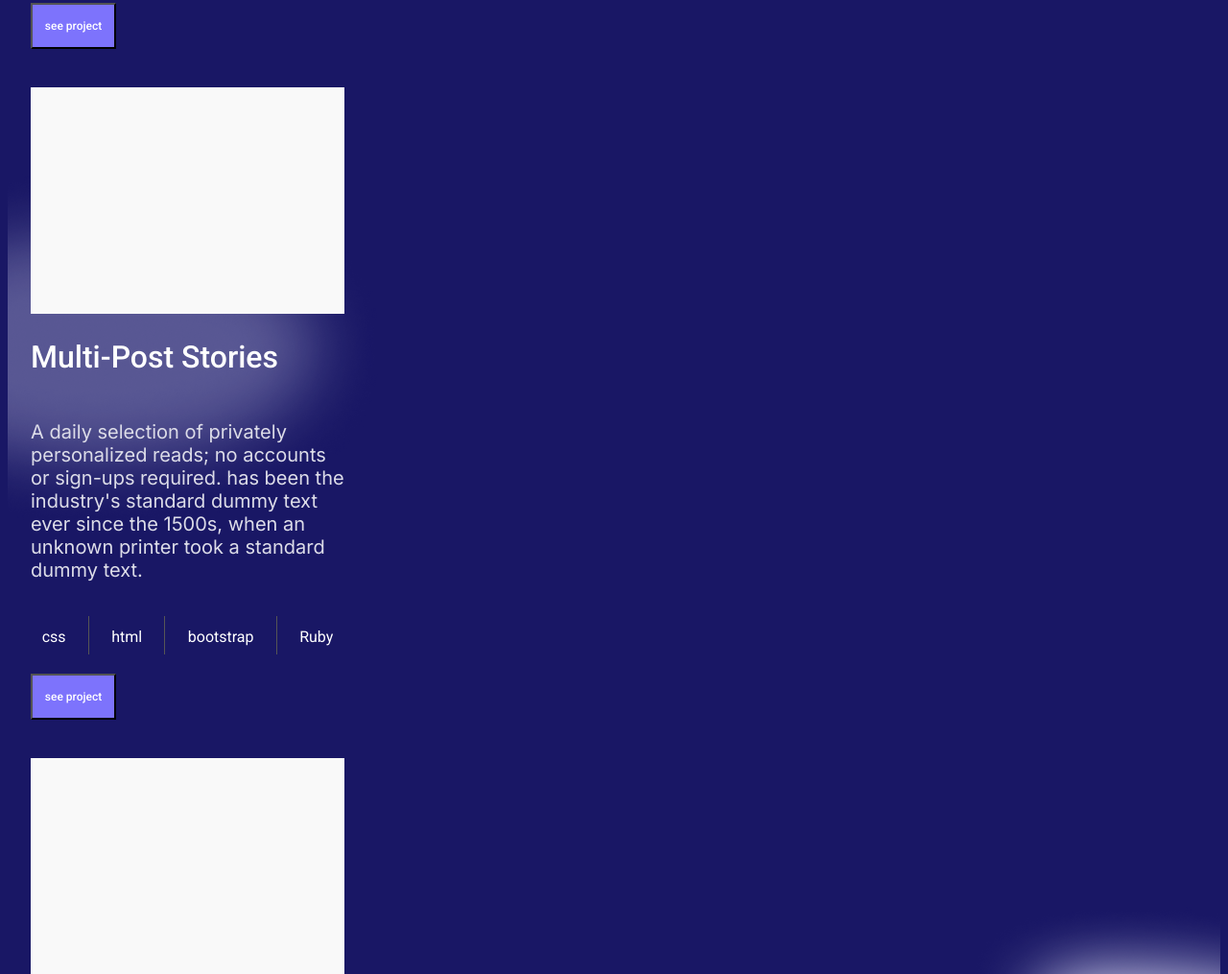
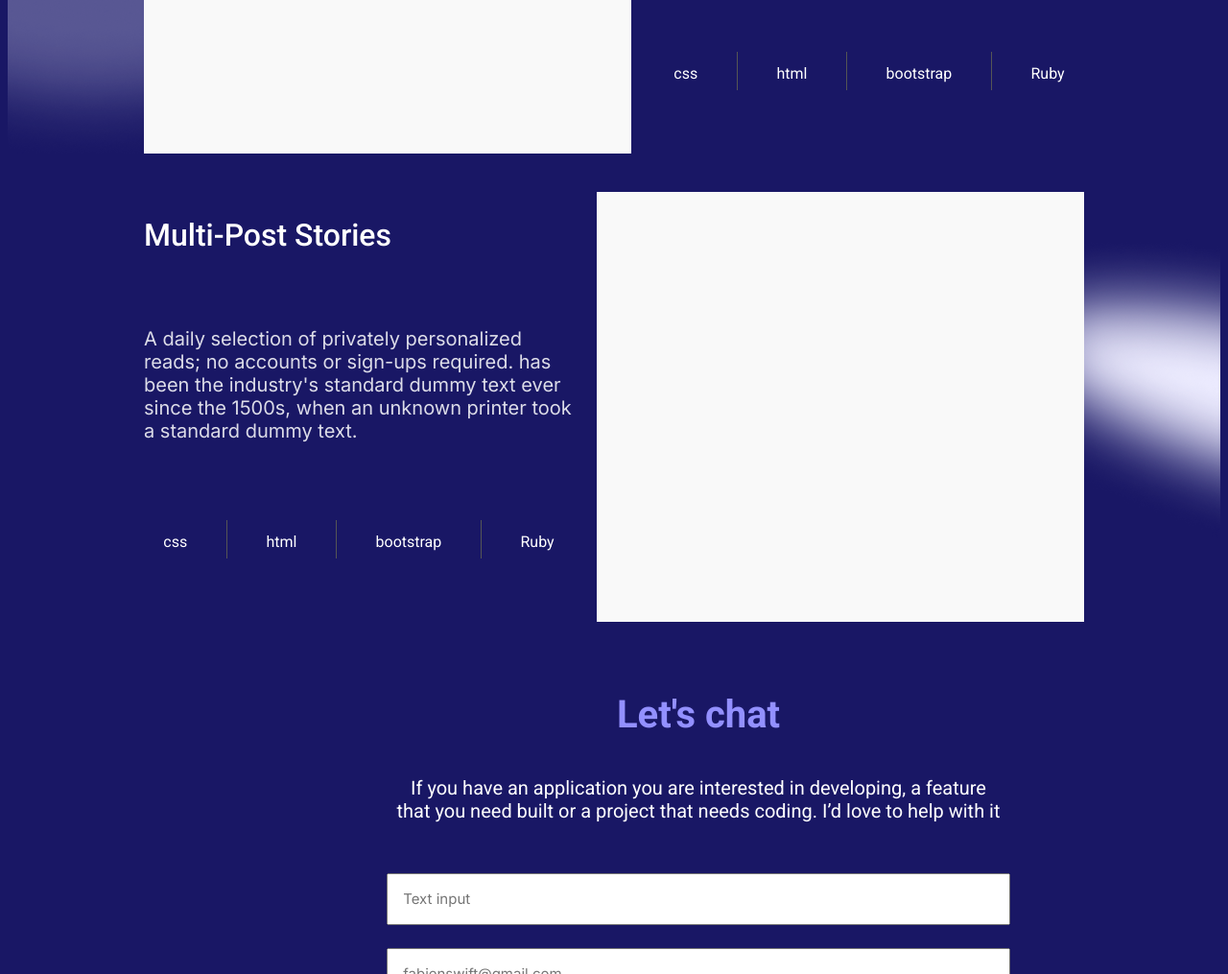
Before and after one commit to fibini/Portfolio-Desktop-Version, a website: page index.html in a window 1280 px wide. Shown: the part 2387-3402 px from the top of the page at 96% size. Drawn offline with Linux system fonts and the light colour scheme.

Commit message:
Add css media queries for desktop size above 768px bottom section and made changes to index.html

```diff
--- a/index.html
+++ b/index.html
@@ -81,7 +81,7 @@
         <div class="socials">
           <div class="w-group">
             <h5 class="wor">Work</h5>
-            <img class="arrow" src="./img/Group-55.png" alt="">
+            <img class="arrow" src="./img/Group-55.png" alt="" />
           </div>
           <ul class="so">
             <li>
@@ -109,11 +109,12 @@
             </li>
           </ul>
           <div class="w-group">
-            <img class="arrow" src="./img/Group-55.png" alt="">
+            <img class="arrow" src="./img/Group-55.png" alt="" />
             <h5 class="wor">Work</h5>
           </div>
         </div>
       </section>
+      <!--Middle1-->
       <section class="middle">
         <h1 class="work">MY RECENT WORK</h1>
         <img class="divi" src="./img/Devider.png" alt="small horizontal line" />
@@ -147,19 +148,20 @@
           <button class="bt" type="button">see project</button>
         </div>
       </section>
+      <!--Middle2-->
       <section class="middle2">
         <img
-          class="blank"
+          class="blank2"
           src="./img/Img-Placeholder.png"
           alt="blank image white screen"
         />
-        <h1 class="post">Multi-Post Stories</h1>
-        <p class="select">
+        <h1 class="post2">Multi-Post Stories</h1>
+        <p class="select2">
           A daily selection of privately personalized reads; no accounts or
           sign-ups required. has been the industry's standard dummy text ever
           since the 1500s, when an unknown printer took a standard dummy text.
         </p>
-        <ul class="stuff">
+        <ul class="stuff2">
           <li>css</li>
           <li>
             <img src="./img/Rectangle-70.png" alt="upright small rectangle" />
@@ -174,10 +176,11 @@
           </li>
           <li>Ruby</li>
         </ul>
-        <div class="but">
+        <div class="but2">
           <button class="bt" type="button">see project</button>
         </div>
       </section>
+      <!--Middle3-->
       <section class="middle3">
         <img
           class="blank"
@@ -209,19 +212,20 @@
           <button class="bt" type="button">see project</button>
         </div>
       </section>
+      <!--Middle4-->
       <section class="middle4">
         <img
-          class="blank"
+          class="blank2"
           src="./img/Img-Placeholder.png"
           alt="blank image white screen"
         />
-        <h1 class="post">Multi-Post Stories</h1>
-        <p class="select">
+        <h1 class="post2">Multi-Post Stories</h1>
+        <p class="select2">
           A daily selection of privately personalized reads; no accounts or
           sign-ups required. has been the industry's standard dummy text ever
           since the 1500s, when an unknown printer took a standard dummy text.
         </p>
-        <ul class="stuff">
+        <ul class="stuff2">
           <li>css</li>
           <li>
             <img src="./img/Rectangle-70.png" alt="upright small rectangle" />
@@ -236,12 +240,17 @@
           </li>
           <li>Ruby</li>
         </ul>
-        <div class="but">
+        <div class="but2">
           <button class="bt" type="button">see project</button>
         </div>
       </section>
       <section class="contact">
-        <h1 class="co">CONTACT US</h1>
+        <div class="conta">
+          <h1 class="co">CONTACT US</h1>
+        </div>
+        <div class="coco">
+          <h1 class="co1">Let's chat</h1>
+        </div>
         <p class="descrip">
           If you have an application you are interested in developing, a feature
           that you need built or a project that needs coding. I’d love to help
@@ -278,6 +287,7 @@
             required
           ></textarea>
           <button class="bt" type="submit">see project</button>
+          <button class="bt1" type="submit">send</button>
         </form>
       </section>
       <img
--- a/style.css
+++ b/style.css
@@ -250,6 +250,7 @@ ul {
   font-weight: 500;
 }
 
+
 .select {
   grid-column: 2 / 3;
   grid-row: 5 / 6;
@@ -257,6 +258,42 @@ ul {
   font-family: 'Inter', sans-serif;
   color: #dcdce8;
 }
+
+.blank2 {
+    grid-column: 2 / 3;
+    grid-row: 3 / 4;
+  }
+
+  .stuff2 {
+    grid-column: 2 / 3;
+    grid-row: 6 / 7;
+    display: flex;
+    justify-content: space-around;
+    align-items: center;
+    padding-left: 0;
+  }
+
+  .but2 {
+    grid-column: 2 / 3;
+    grid-row: 7 / 8;
+    display: flex;
+  }
+
+.post2 {
+    grid-column: 2 / 3;
+    grid-row: 4 / 5;
+    font-size: 32px;
+    font-weight: 500;
+  }
+
+
+  .select2 {
+    grid-column: 2 / 3;
+    grid-row: 5 / 6;
+    font-size: 20px;
+    font-family: 'Inter', sans-serif;
+    color: #dcdce8;
+  }
 
 .middle2 {
   display: grid;
@@ -307,6 +344,10 @@ ul {
   align-items: center;
 }
 
+.coco {
+    display: none;
+}
+
 .co {
   font-weight: 500;
   font-size: 32px;
@@ -318,6 +359,7 @@ ul {
   margin-left: 24px;
   margin-right: 24px;
 }
+
 
 .descrip {
   margin-left: 24px;
@@ -494,6 +536,177 @@ ul {
         background-image: none;
     }
 
+    .middle {
+        display: grid;
+        grid-template-columns: 142px 444px 1fr 472px 142px;
+    }
+
+    .work {
+        font-size: 50px;
+        font-weight: 700;
+        margin-bottom: 24px;
+    }
+
+    .blank {
+        width: 100%;
+        height: 448px;
+        grid-column: 2 / 4 ;
+        grid-row: 3 / 7;
+
+    }
+
+    .divi {
+        width: 100%;
+        height: 1px;
+        grid-column: 2 / 5;
+        margin-bottom: 96px;
+    }
+
+    .post {
+        grid-column: 4 / 5;
+        grid-row: 3 / 4;
+        margin-left: 24px;
+    }
+
+    .select {
+        grid-column: 4 / 5;
+        grid-row: 4 / 5;
+        margin-left: 24px;
+    }
+
+    .stuff {
+        grid-column: 4 / 5;
+        grid-row: 5 / 6;
+        margin-left: 24px;
+    }
+
+    .but {
+        grid-column: 4 / 5;
+        grid-row: 6 / 7;
+        margin-left: 24px;
+    }
+
+    .middle2 {
+        grid-template-columns: 142px 472px 1fr 444px 142px;
+
+    }
+
+    .blank2 {
+        width: 100%;
+        height: 448px;
+        grid-column: 3 / 5;
+        grid-row: 1 / 5;
+
+    }
+
+    .post2 {
+        font-size: 32px;
+        font-weight: 500;
+        grid-column: 2 / 3;
+        grid-row: 1 / 2;
+        margin-right: 24px;
+    }
+
+    .select2 {
+        font-size: 20px;
+        font-family: 'Inter', sans-serif;
+        color: #dcdce8;
+        grid-column: 2 / 3;
+        grid-row: 2 / 3;
+        margin-right: 24px;
+    }
+
+    .stuff2 {
+        display: flex;
+        justify-content: space-around;
+        align-items: center;
+        padding-left: 0;
+        grid-column: 2 / 3;
+        grid-row: 3 / 4;
+        margin-right: 24px;
+    }
+
+    .but2 {
+        display: flex;
+        grid-column: 2 / 3;
+        grid-row: 4 / 5;
+        margin-right: 24px;
+    }
+
+    .middle3 {
+        display: grid;
+        grid-template-columns: 142px 444px 1fr 472px 142px;
+    }
+
+    .middle4 {
+        grid-template-columns: 142px 472px 1fr 444px 142px;
+    }
+
+    .co {
+        display: none;
+    }
+
+    .coco {
+        display: block;
+    }
+
+    .co1{
+        font-weight: 700;
+        font-size: 40px;
+        color: #9390ff;
+        align-items: center;
+        height: 35px;
+        width: 684px;
+        margin-right: 0px;
+        text-align: center;
+    }
+
+    .contact {
+        display: grid;
+        grid-template-columns: 378px 684px 378px;
+        grid-template-rows: auto;
+    }
+
+    .descrip {
+        font-weight: 400;
+        font-size: 20px;
+        grid-column: 2 / 3;
+        grid-row: 2 / 3;
+        height: 61px;
+        text-align: center;
+    }
+
+    .form {
+        grid-column: 2 / 3;
+        grid-row: 3 / 4;
+
+    }
+
+    .te {
+        width: 90%;
+    }
+
+    .ta {
+        width: 91%;
+    }
+    .bt {
+        display: none
+    }
+
+    .bt1 {
+        display: ;
+        width: 160px;
+        height: 48px;
+        font-size: 12px;
+        font-weight: 500;
+        align-items: center;
+        text-align: center;
+        background-color: #7d73fc;
+        color: white;
+    }
+
+
+
 
 
 }
```
